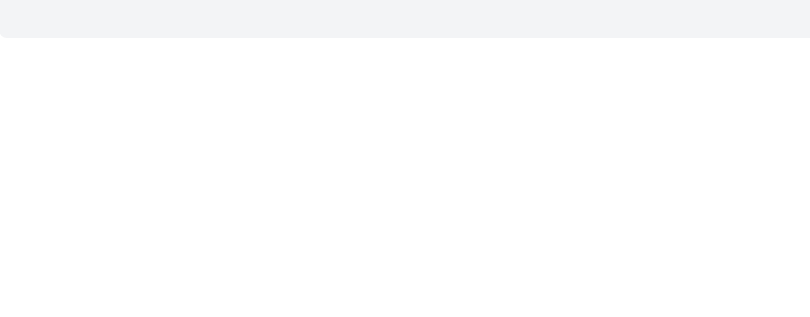
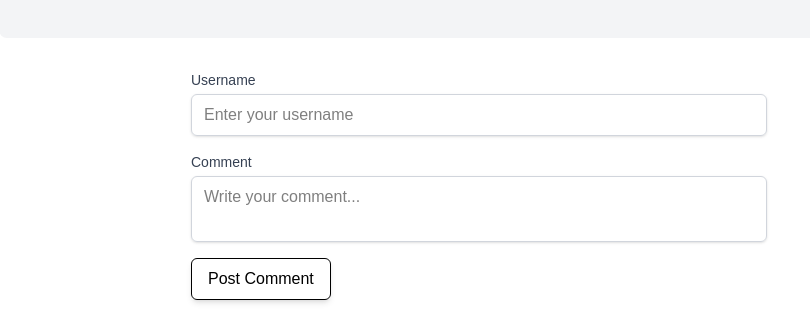
Before and after one commit to nadiia-dev/blog, a Next.js app: page /posts/getting-started-with-nextjs in a window 1280 px wide. Shown: the part 1372-1689 px from the top of the page, without its empty margins (161-971 px from the left). Before the commit the page ends 1442 px from the top, so only its background shows below. Built offline with nearby package versions, Linux system fonts and the light colour scheme.

Commit message:
add functionality to comment posts

```diff
--- /dev/null
+++ b/components/comment/CommentForm.tsx
@@ -0,0 +1,100 @@
+import { idenifyUser } from "@/util/identify";
+import { useState } from "react";
+
+const CommentForm = ({ postSlug }: { postSlug: string }) => {
+  const [formData, setFormData] = useState({
+    name: "",
+    comment: "",
+  });
+
+  const handleChange = (
+    e: React.ChangeEvent<HTMLInputElement | HTMLTextAreaElement>
+  ) => {
+    const { name, value } = e.target;
+    setFormData((prevData) => {
+      return { ...prevData, [name]: value };
+    });
+  };
+
+  const handleSubmitComment = async (e: React.FormEvent<HTMLFormElement>) => {
+    e.preventDefault();
+    const form = e.target as HTMLFormElement;
+
+    const user_fingerprint = await idenifyUser();
+
+    const enteredData = {
+      post_slug: postSlug,
+      user_fingerprint,
+      name: formData.name,
+      text: formData.comment,
+    };
+
+    try {
+      const response = await fetch("/api/comment", {
+        method: "POST",
+        body: JSON.stringify(enteredData),
+        headers: {
+          "Content-Type": "application/json",
+        },
+      });
+      await response.json();
+    } catch (e) {
+      if (e instanceof Error) {
+        console.error("Something went wrong:", e);
+      }
+    }
+
+    form.reset();
+  };
+
+  return (
+    <form
+      onSubmit={handleSubmitComment}
+      className="space-y-4 w-xl my-5 mx-auto"
+    >
+      <div>
+        <label
+          htmlFor="name"
+          className="block text-sm font-medium text-gray-700"
+        >
+          Username
+        </label>
+        <input
+          id="name"
+          name="name"
+          type="text"
+          defaultValue={formData.name}
+          onChange={handleChange}
+          placeholder="Enter your username"
+          className="mt-1 block w-full px-3 py-2 border border-gray-300 rounded-md shadow-sm focus:outline-none focus:ring-2 focus:ring-blue-500 focus:border-blue-500"
+        />
+      </div>
+      <div>
+        <label
+          htmlFor="commentContent"
+          className="block text-sm font-medium text-gray-700"
+        >
+          Comment
+        </label>
+        <textarea
+          id="commentContent"
+          name="comment"
+          rows={2}
+          defaultValue={formData.comment}
+          onChange={handleChange}
+          placeholder="Write your comment..."
+          required
+          className="mt-1 block w-full px-3 py-2 border border-gray-300 rounded-md shadow-sm resize-none focus:outline-none focus:ring-2 focus:ring-blue-500 focus:border-blue-500"
+        ></textarea>
+      </div>
+      <button
+        type="submit"
+        className="font-inherit cursor-pointer bg-primary-700 border border-primary-700 py-2 px-4 rounded-md text-primary-50 shadow-md hover:bg-primary-500 hover:border-primary-500"
+      >
+        Post Comment
+      </button>
+    </form>
+  );
+};
+
+export default CommentForm;
--- a/package.json
+++ b/package.json
@@ -10,6 +10,7 @@
   },
   "dependencies": {
     "@tailwindcss/postcss": "^4.0.15",
+    "@thumbmarkjs/thumbmarkjs": "^0.20.0",
     "clsx": "^2.1.1",
     "gray-matter": "^4.0.3",
     "next": "15.2.3",
--- /dev/null
+++ b/pages/api/comment.ts
@@ -0,0 +1,27 @@
+import { NextApiRequest, NextApiResponse } from "next";
+import postgres from "postgres";
+
+const sql = postgres(process.env.POSTGRES_URL!, { ssl: "require" });
+
+export default async function handler(
+  req: NextApiRequest,
+  res: NextApiResponse
+) {
+  if (req.method === "POST") {
+    const { post_slug, text, user_fingerprint, name } = req.body;
+
+    try {
+      await sql`
+                INSERT INTO comments (post_slug, user_fingerprint, text, name) VALUES (${post_slug}, ${user_fingerprint}, ${text}, ${name})
+                ON CONFLICT (id) DO NOTHING;
+            `;
+      res.status(201).json({
+        message: "Comment added",
+      });
+    } catch (e) {
+      if (e instanceof Error)
+        res.status(500).json({ message: "Error adding comment" });
+      return;
+    }
+  }
+}
--- a/pages/posts/[slug].tsx
+++ b/pages/posts/[slug].tsx
@@ -1,3 +1,4 @@
+import CommentForm from "@/components/comment/CommentForm";
 import PostDetail from "@/components/posts/post-detail/PostDetail";
 import { Post } from "@/types/Post";
 import { getPostsData, getPostsFiles } from "@/util/post-util";
@@ -16,6 +17,7 @@ const PostDetailsPage = ({ post }: PostPageProps) => {
         <meta name="description" content={post.excerpt} />
       </Head>
       <PostDetail post={post} />
+      <CommentForm postSlug={post.slug} />
     </>
   );
 };
--- /dev/null
+++ b/util/identify.ts
@@ -0,0 +1,11 @@
+import { getFingerprint } from "@thumbmarkjs/thumbmarkjs";
+
+export async function idenifyUser() {
+  try {
+    const fingerprint = await getFingerprint();
+    return fingerprint;
+  } catch (error) {
+    console.error("Failed to generate fingerprint:", error);
+    return null;
+  }
+}
```
Also changed, not shown: components/comment/CommentItem.tsx (added), 1 other file (tests, documents, lock files or other folders).
